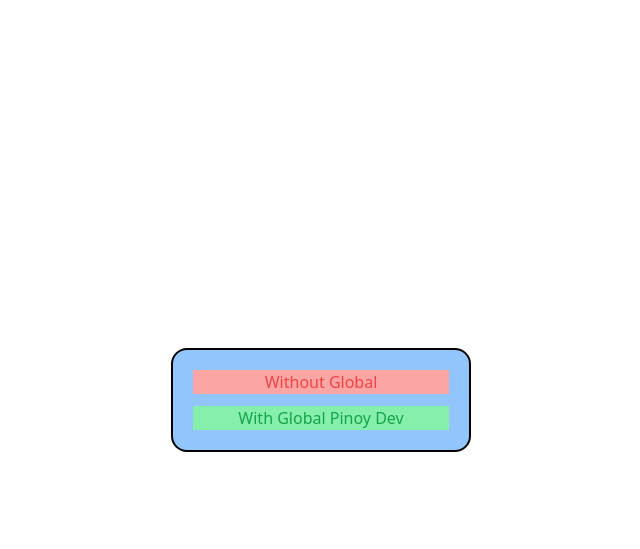
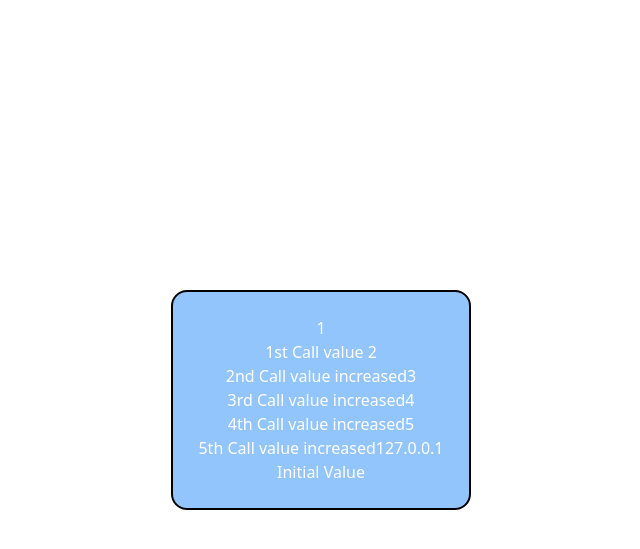
Before and after one commit to Jay-Scripts/PHP-Self-Study, a PHP site: page / in a window 1280 px wide. Shown: the top 549 px of the page, without its empty margins (319-959 px from the left). Run offline with PHP 8.4, Linux system fonts and the light colour scheme; data that the repository does not hold is empty; some libraries are stand-ins or nearby versions.

Commit message:
Day 5 of using PHP STATIC ni PHP

```diff
--- a/index.php
+++ b/index.php
@@ -12,21 +12,31 @@
     <div class="flex items-center justify-center flex-col h-screen">
 
         <?php
-        $siteName = "Pinoy Dev";
-
-        function displaySite()
+        function counter()
         {
-            echo "<p class='text-red-500 bg-red-300 text-center m-3'>Without Global $siteName <br> </p>"; // this will send an error because siteName var was a global variable
-
-            global $siteName;
-            echo "<p class='text-green-600 bg-green-300 text-center m-3'>With Global $siteName</p>"; // this will run because of global keyword
+            static $count = 0; // because of this the value will remain
+            $count++;
+            echo "$count <br>";
         }
         ?>
         <div class="border-2 border-black p-2 rounded-2xl bg-blue-300  w-[300px] m-3">
 
-            <p><?php
-                echo displaySite();
-                ?></p>
+
+            <p class="text-center text-white p-4"><?php
+                                                    counter();
+                                                    echo "1st Call value ";
+                                                    counter();
+                                                    echo "2nd Call value increased";
+                                                    counter();
+                                                    echo "3rd Call value increased";
+                                                    counter();
+                                                    echo "4th Call value increased";
+                                                    counter();
+                                                    echo "5th Call value increased";
+                                                    echo $_SERVER['REMOTE_ADDR'] . " Initial Value";
+                                                    ?></p>
+
+
 
         </div>
 
```
